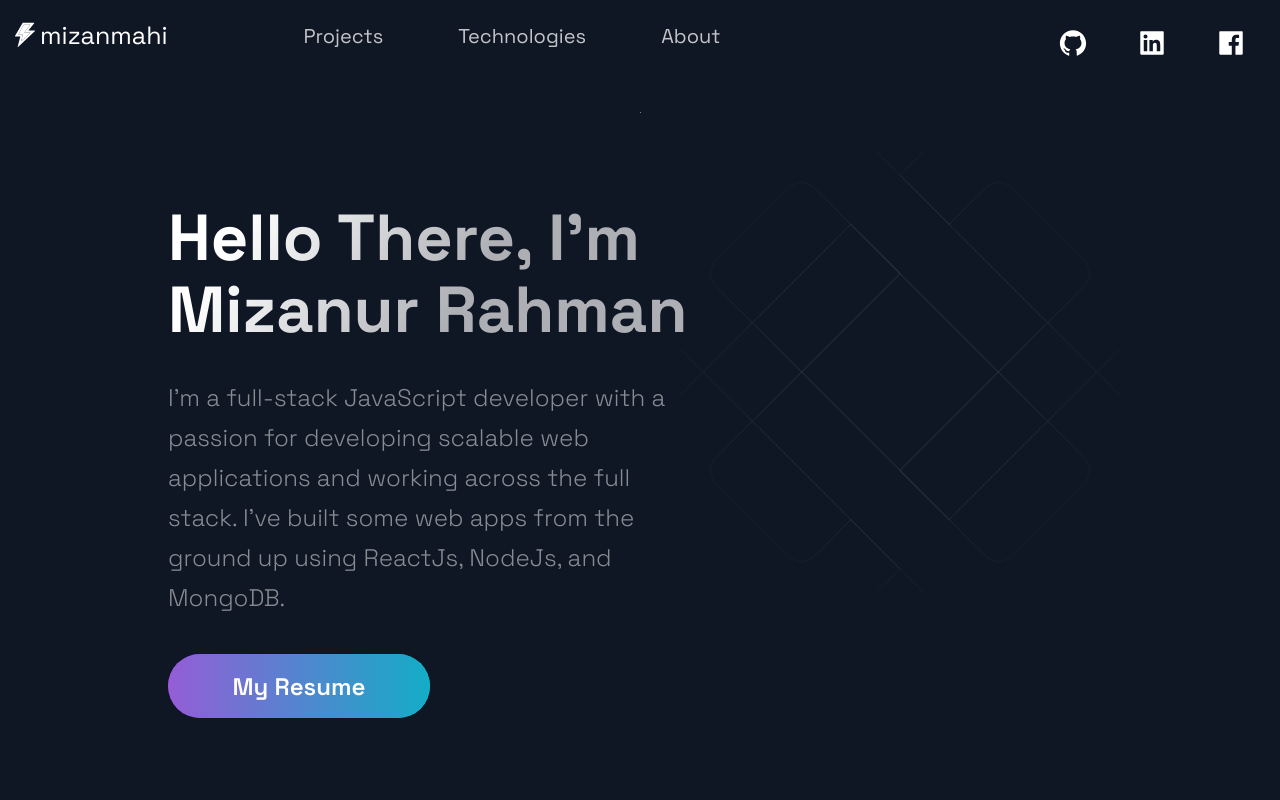
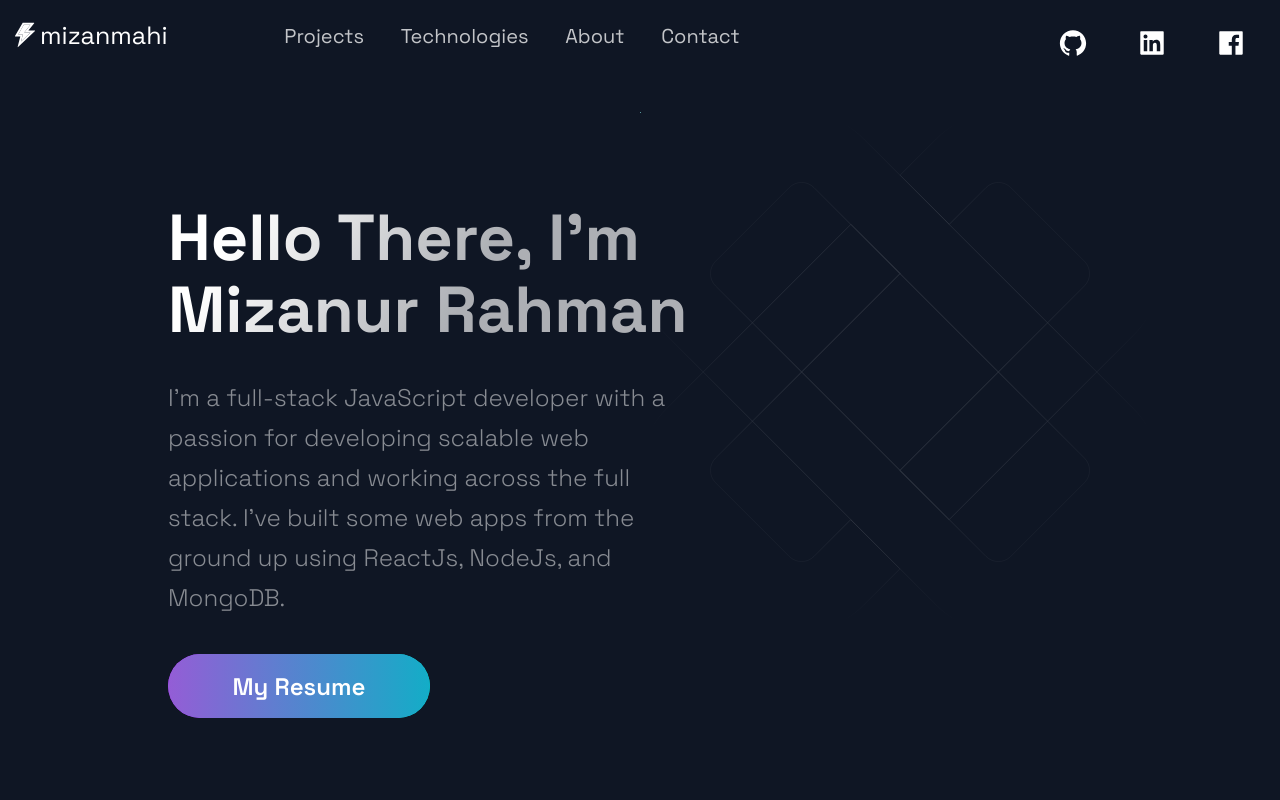
Before and after one commit to mizanmahi/next-portfolio, a Next.js app: page / in a window 1280 px wide. Shown: the top 800 px of the page. Built offline with nearby package versions, Linux system fonts and the light colour scheme.

Commit message:
add: contact

```diff
--- a/src/components/Footer/Footer.js
+++ b/src/components/Footer/Footer.js
@@ -16,7 +16,8 @@ import {
 
 const Footer = () => {
    return (
-      <FooterWrapper>
+      <FooterWrapper id='contact'>
+
          <LinkList>
             <LinkColumn>
                <LinkTitle>Call</LinkTitle>
@@ -29,6 +30,12 @@ const Footer = () => {
                </LinkItem>
             </LinkColumn>
          </LinkList>
+         <form action="#" style={{display: 'flex', flexDirection: 'column', alignItems: 'center'}}>
+            <input  style={{padding: '.5rem 1rem', display: 'block', marginBottom: '1rem', width: '60%', minWidth: '25rem', margin: '0 auto', color: '#000'}} type="text" placeholder="Name" />
+            <input style={{padding: '.5rem 1rem', margin: '1rem auto',display: 'block', marginBottom: '1rem', width: '60%', minWidth: '25rem', margin: '0 auto', color: '#000'}}  type="email" placeholder="Your email address" />
+            <textarea rows='6' style={{padding: '.5rem 1rem', display: 'block', marginBottom: '1rem', width: '60%', minWidth: '25rem', margin: '0 auto', color: '#000'}}  type="email" placeholder="Your email address" />
+            <button style={{margin: '1rem auto', padding: '1rem 3rem', color: '#fff', background: '#6b3030', outline: 'none', border: 0, borderRadius: '5px'}}>Send</button>
+         </form>
          <SocialIconsContainer>
             <CompanyContainer>
                <Slogan>
--- a/src/components/Header/Header.js
+++ b/src/components/Header/Header.js
@@ -46,6 +46,11 @@ const Header = () => (
                <NavLink>About</NavLink>
             </Link>
          </li>
+         <li>
+            <Link href='#contact'>
+               <NavLink>Contact</NavLink>
+            </Link>
+         </li>
       </Div2>
       <Div3>
          <SocialIcons href='https://github.com/mizanmahi' target='_blank'>
```
